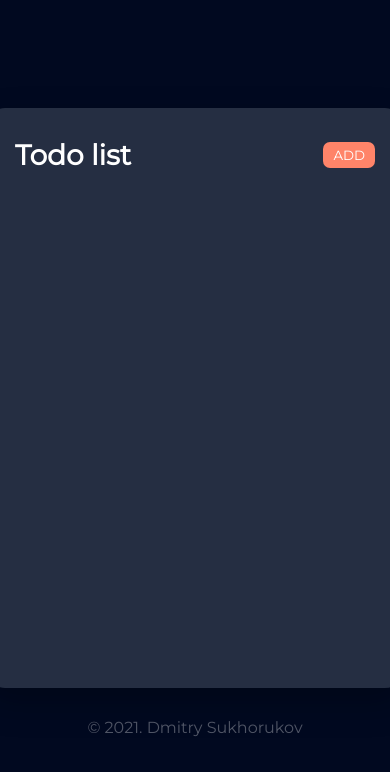
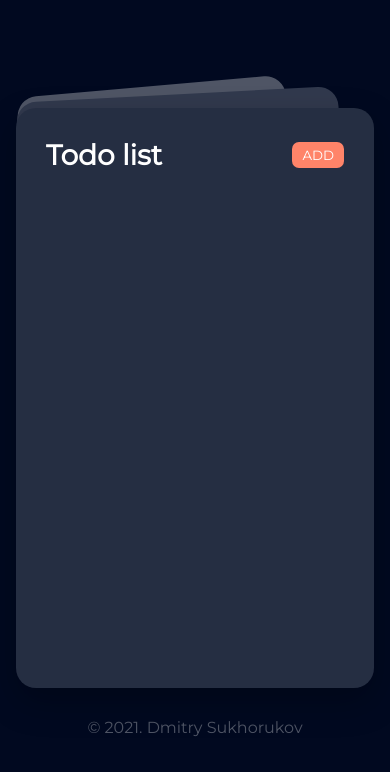
Before and after one commit to Frudee/leadrate-test, a website: page app/pug/index.pug in a window 390 px wide. Drawn offline with nearby package versions, Linux system fonts and the light colour scheme; files that its build step writes are made by us from their sources; no server answers.

Commit message:
final adj

```diff
--- a/app/js/main.js
+++ b/app/js/main.js
@@ -1,24 +1,21 @@
+const getData = (q = 5) => {
   const container = document.querySelector(".list");
-let q = 5;
   const getRandomIntInclusive = (min, max) => {
     min = Math.ceil(min);
     max = Math.floor(max);
     return Math.floor(Math.random() * (max - min + 1)) + min;
   };
-
-const data = fetch("https://jsonplaceholder.typicode.com/todos")
+  fetch("https://jsonplaceholder.typicode.com/todos")
     .then((response) => response.json())
-  .catch((err) => alert(err))
+    .catch((err) => console.log(err))
     .then((res) => {
       for (let i = 0; i < q; i++) {
-      let random = getRandomIntInclusive(0, res.length);
-      let randomDouble = getRandomIntInclusive(0, res.length);
+        let random = getRandomIntInclusive(0, res.length - 1);
+        let randomDouble = getRandomIntInclusive(0, res.length - 1);
         let descChance = getRandomIntInclusive(1, 4);
-      //   console.log(res);
         container.insertAdjacentHTML(
           "beforeend",
           `<li>
-        <div class="card__item">
           <label for=${res[random].id}
             >
             <input type="checkbox" id=${res[random].id} />
@@ -28,11 +25,9 @@ const data = fetch("https://jsonplaceholder.typicode.com/todos")
               descChance === 1 ? `<span>${res[randomDouble].title}</span>` : ""
             }
           </label>
-        </div>
       </li>`
         );
       }
     });
-//   создать функцию с агрументом количества и колвом по дефолту, перенести все в эту функ
-// ловить ошибки
-// в мобильной версии сразу зачеркнуто
+};
+getData();
--- a/app/pug/index.pug
+++ b/app/pug/index.pug
@@ -14,13 +14,5 @@ html(lang="en")
                         h1 Todo list
                         button(type="button") ADD
                     ul.list
-                        //- li
-
-                        //-     .card__item
-                        //-         <label for="item-id">Item title
-                        //-             <input type="checkbox" id="item-id">
-                        //-             <span class="checkmark"></span>
-                        //-         <span>Item desc</span>
-                        //-         </label>
                 span.crt © 2021. Dmitry Sukhorukov
     script(src="js/main.min.js")
--- a/app/scss/components/_card.scss
+++ b/app/scss/components/_card.scss
@@ -1,7 +1,8 @@
 .card {
   width: 420px;
-  height: 580px;
+  min-height: 580px;
   padding: 30px;
+  position: relative;
   background: $primary-color;
   box-shadow: 0px 14px 34px rgba(0, 0, 0, 0.25);
   border-radius: 20px;
@@ -36,10 +37,6 @@
       margin-bottom: 20px;
     }
   }
-  &__item {
-    display: flex;
-    flex-direction: column;
-  }
   label {
     display: flex;
     flex-direction: column;
@@ -68,9 +65,6 @@
     input:checked ~ .test {
       color: $secondary-color;
     }
-    // &:hover input ~ .checkmark::after {
-    //   display: block;
-    // }
     &:hover input:not(:checked) ~ .checkmark {
       background: rgba(255, 132, 105, 0.2);
     }
@@ -113,4 +107,46 @@
       transform: rotate(40deg);
     }
   }
+  &::before {
+    content: "";
+    display: block;
+    width: 90%;
+    height: 68px;
+    z-index: -1;
+    background: #31394d;
+    border-radius: 20px;
+    position: absolute;
+    top: 0;
+    left: 0;
+    transform-origin: -100px 0;
+    transform: rotate(-3deg);
+  }
+  &::after {
+    content: "";
+    display: block;
+    width: 75%;
+    height: 68px;
+    z-index: -2;
+    background: #4f5565;
+    border-radius: 20px;
+    position: absolute;
+    top: -10px;
+    left: 0;
+    transform-origin: top left;
+    transform: rotate(-5deg);
+  }
 }
+
+@media (max-width: 428px) {
+  .card {
+    width: 100%;
+    label {
+      &:hover input:not(:checked) ~ .checkmark {
+        background: $secondary-color;
+      }
+      &:hover input:checked ~ .test {
+        color: $secondary-color;
+      }
+    }
+  }
+}
--- a/app/scss/style.scss
+++ b/app/scss/style.scss
@@ -14,9 +14,17 @@
   flex-direction: column;
   justify-content: center;
   align-items: center;
-  height: 100vh;
+  min-height: 100vh;
   background: $background-color;
+  position: relative;
+  z-index: 1;
   .crt {
     color: $secondary-color;
   }
 }
+
+@media (max-width: 428px) {
+  .container {
+    padding: 0 16px;
+  }
+}
```
Also changed, not shown: app/css/style.min.css, app/index.html, app/js/main.min.js. Lines whose indentation alone changed are shown as unchanged.
